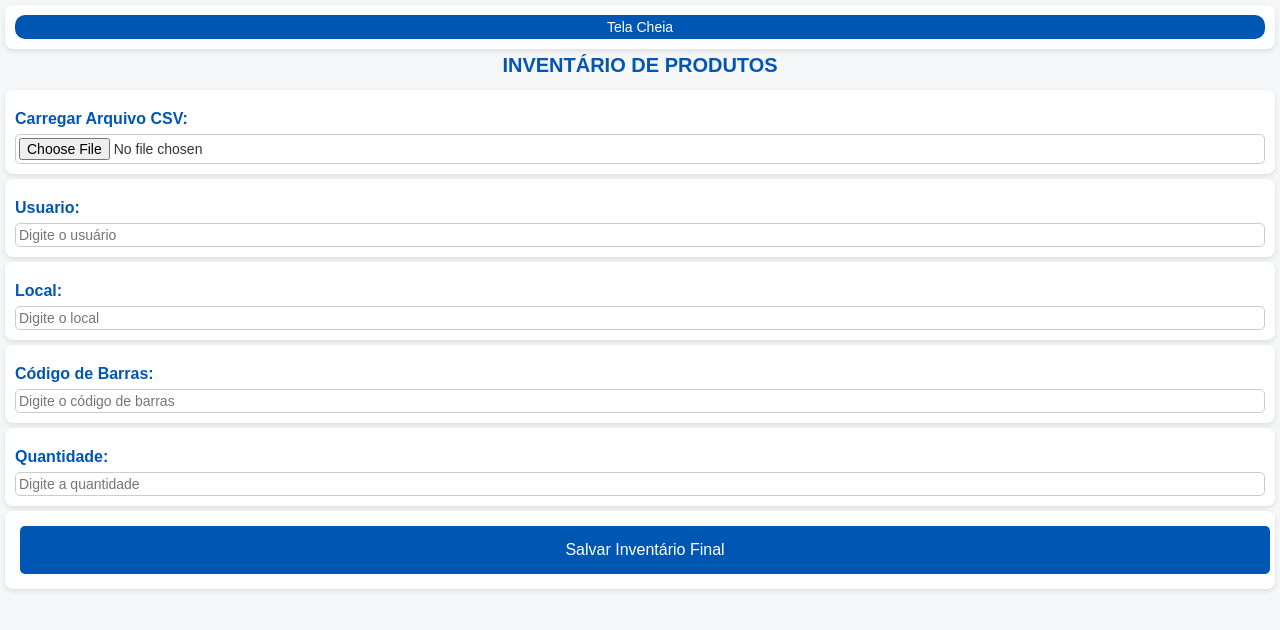
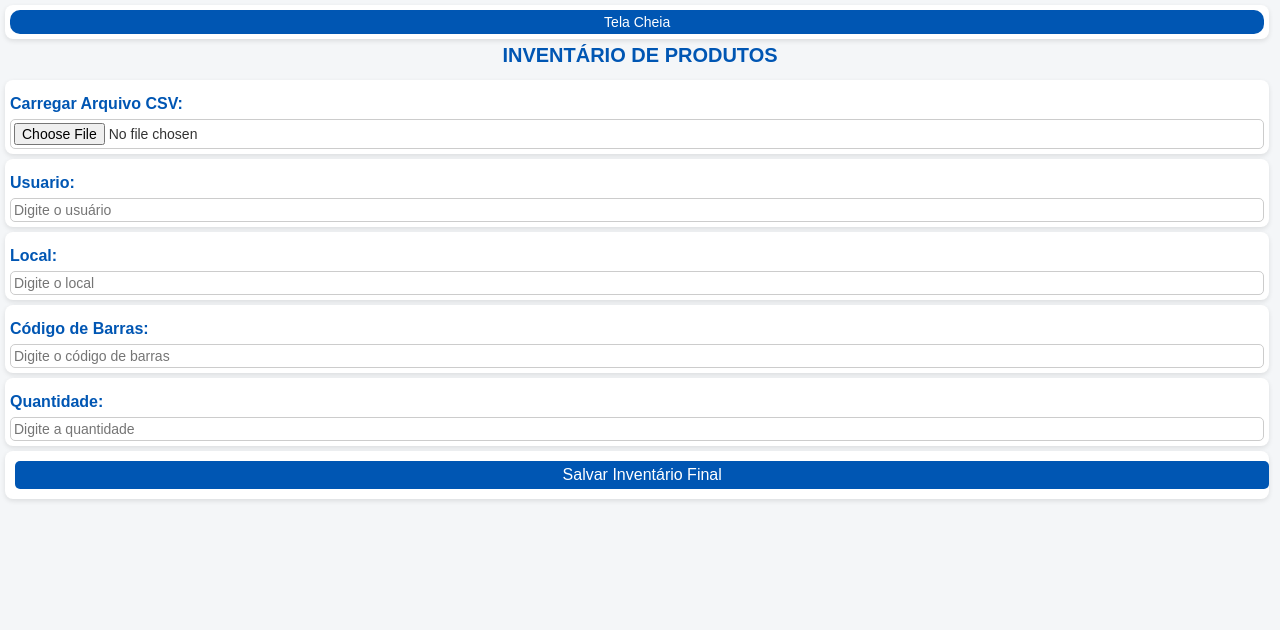
Before and after one commit to Sinerker/INVENTARIO, a plain HTML site: page index.html in a window 1280 px wide. Drawn offline with Linux system fonts and the light colour scheme.

Commit message:
Add files via upload

```diff
--- a/style.css
+++ b/style.css
@@ -70,7 +70,7 @@ label {
     /* margin-left: auto;
     margin-right: auto; */
     background-color: #ffffff;
-    padding: 10px;
+    padding: 5px;
     border-radius: 8px;
     box-shadow: 0 2px 5px rgba(0, 0, 0, 0.1);
 }
@@ -117,7 +117,7 @@ label {
 #botaoSalvarFinal {
     display: block;
     margin: 5px;
-    padding: 15px;
+    padding: 5px;
     background-color: #0056b3;
     color: #ffffff;
     border: none;
```
